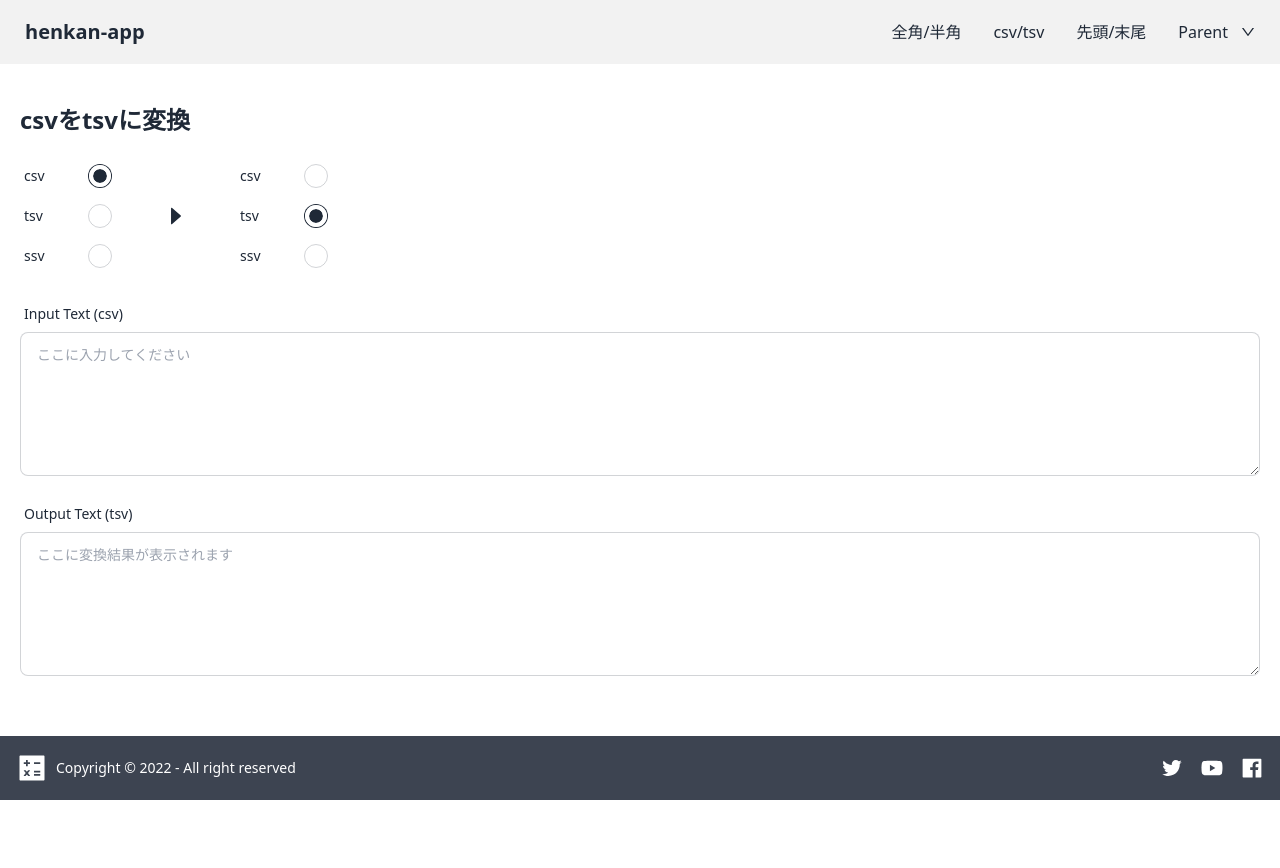
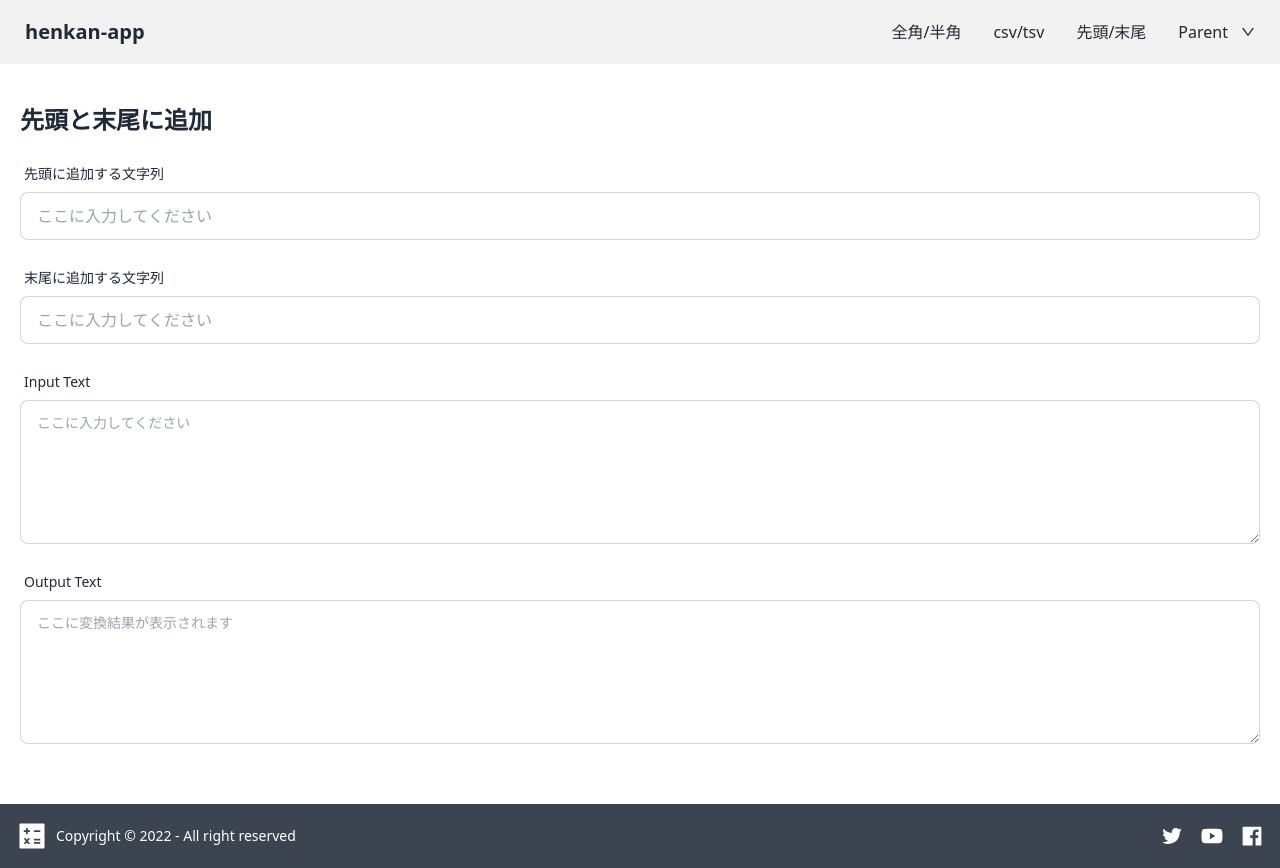
Before and after one commit to hiroto-toriyama/henkan-app, a React (Vite) app: page /henkan-app/head-foot in a window 1280 px wide. Before the commit the page ends 800 px from the top, so only its background shows below. Built offline with nearby package versions, Linux system fonts and the light colour scheme.

Commit message:
実装完了

```diff
--- a/src/pages/HeadFoot.tsx
+++ b/src/pages/HeadFoot.tsx
@@ -15,6 +15,8 @@ const isTransKey = (str: any): str is transKeyType => {
 
 const HeadFootPage = () => {
   const [text, setText] = useState("");
+  const [headWord, setHeadWord] = useState("");
+  const [footWord, setFootWord] = useState("");
   const [radioInput, setRadioInput] = useState<transKeyType>("csv");
   const [radioOutput, setRadioOutput] = useState<transKeyType>("tsv");
   const transKey: transKeyType[] = ["csv", "tsv", "ssv"];
@@ -25,10 +27,9 @@ const HeadFootPage = () => {
   };
 
   const trans = (str: string) => {
-    const reg = new RegExp(transMap[radioInput], 'g');
-    return str.replace(reg, (s) => {
-      return transMap[radioOutput];
-    });
+    return str.split("\n").map((line) => {
+      return headWord + line + footWord;
+    }).join("\n");
   };
 
   return (
@@ -37,26 +38,32 @@ const HeadFootPage = () => {
 
       <div className="grow container mx-auto my-5 p-5">
 
-        <div className="font-bold text-2xl mb-5">{radioInput}を{radioOutput}に変換</div>
+        <div className="font-bold text-2xl mb-5">先頭と末尾に追加</div>
 
-        <div className="flex my-5">
-          <RadioButtonList name="radio-input" value={transKey} onChange={(e)=>{isTransKey(e.target.value) ? setRadioInput(e.target.value) : {}}} state={radioInput} />
-          <div className="my-auto mx-12">
-            <AiFillCaretRight size={24} />
-          </div>
-          <RadioButtonList name="radio-output" value={transKey} onChange={(e)=>{isTransKey(e.target.value) ? setRadioOutput(e.target.value) : {}}} state={radioOutput} />
+        <div className="form-control my-5">
+          <label className="label">
+            <span className="label-text">先頭に追加する文字列</span>
+          </label>
+          <input type="text" value={headWord} onChange={(e)=>{setHeadWord(e.target.value)}} className="input input-bordered" placeholder="ここに入力してください" spellCheck={false}></input>
         </div>
 
         <div className="form-control my-5">
           <label className="label">
-            <span className="label-text">Input Text ({radioInput}) </span>
+            <span className="label-text">末尾に追加する文字列</span>
+          </label>
+          <input type="text" value={footWord} onChange={(e)=>{setFootWord(e.target.value)}} className="input input-bordered" placeholder="ここに入力してください" spellCheck={false}></input>
+        </div>
+
+        <div className="form-control my-5">
+          <label className="label">
+            <span className="label-text">Input Text</span>
           </label>
           <textarea value={text} onChange={(e)=>{setText(e.target.value)}} className="textarea textarea-bordered h-36" placeholder="ここに入力してください" spellCheck={false}></textarea>
         </div>
 
         <div className="form-control my-5">
           <label className="label">
-            <span className="label-text">Output Text ({radioOutput}) </span>
+            <span className="label-text">Output Text</span>
           </label>
           <textarea value={trans(text)} onChange={()=>{}} className="textarea textarea-bordered h-36" placeholder="ここに変換結果が表示されます" spellCheck={false}></textarea>
         </div>
```
